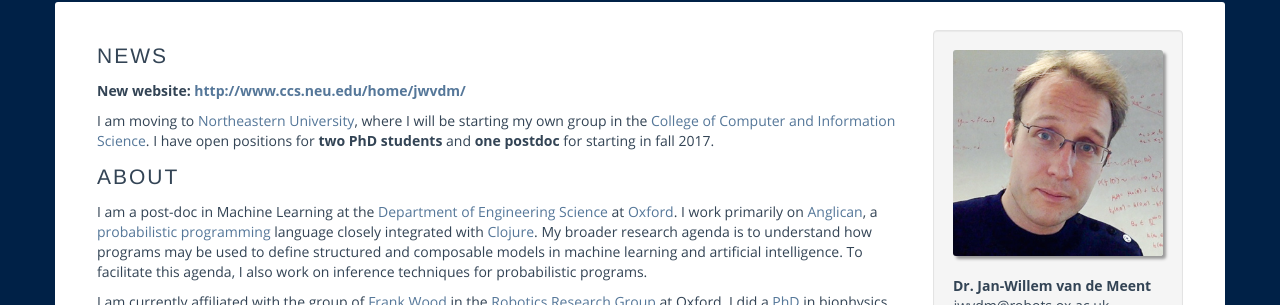
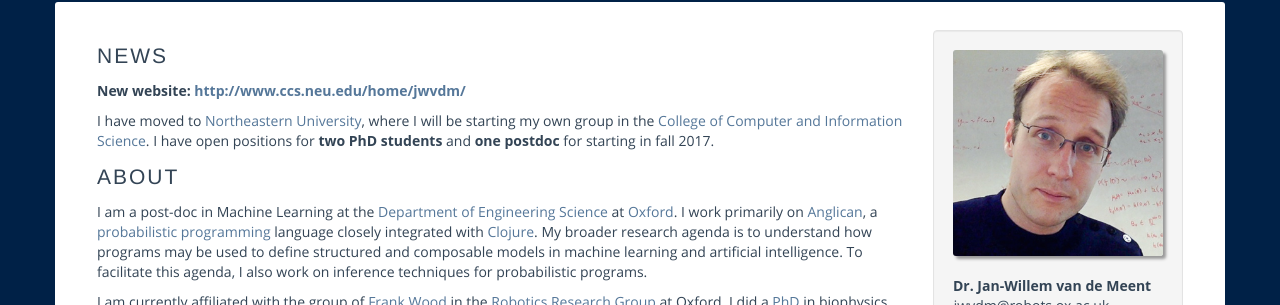
Before and after one commit to jwvdm/robots-homepage, a Jekyll site: the page built from index.html, in a window 1280 px wide. Shown: the part 133-438 px from the top of the page. Built offline with Jekyll 4.4.1, drawn with Linux system fonts in a browser that asks for light colours; some web fonts are replaced.

Commit message:
updated news (now have moved)

```diff
--- a/_includes/news.md
+++ b/_includes/news.md
@@ -1,4 +1,4 @@
 **New website: [http://www.ccs.neu.edu/home/jwvdm/](http://www.ccs.neu.edu/home/jwvdm/)**
 
-I am moving to [Northeastern University](https://www.northeastern.edu), where I will be
+I have moved to [Northeastern University](https://www.northeastern.edu), where I will be
 starting my own group in the [College of Computer and Information Science](https://www.ccis.northeastern.edu). I have open positions for **two PhD students** and **one postdoc** for starting in fall 2017.
```
